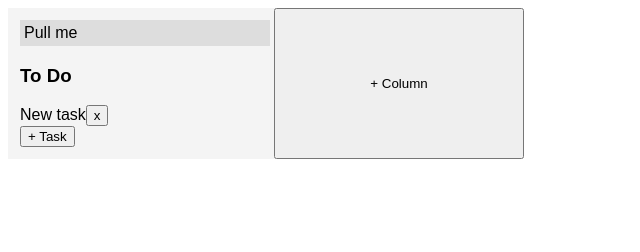
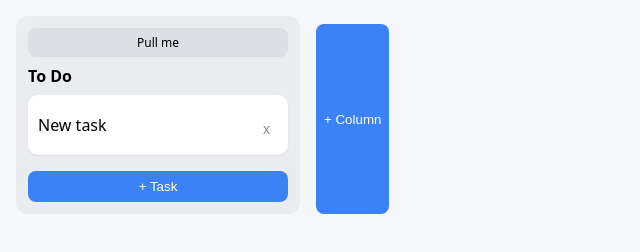
Before and after one commit to CookLe123/kanban-webpack, a website built with webpack: page src/index.html in a window 1280 px wide. Both pictures are taken after a click on the button "+ Task". Shown: the whole page, without its empty margins (0-640 px from the left). Built offline with nearby package versions, Linux system fonts and the light colour scheme.

Commit message:
базовая стилистика

```diff
--- a/src/styles/main.css
+++ b/src/styles/main.css
@@ -1,42 +1,124 @@
 body {
-  font-family: sans-serif;
+  font-family:
+    system-ui,
+    -apple-system,
+    sans-serif;
+  background: #f6f7fb;
+  margin: 0;
 }
 
 .board {
-  display: grid;
-  grid-template-columns: repeat(6, 250px);
+  display: flex;
   gap: 16px;
+  padding: 16px;
+  overflow-x: auto;
 }
 
 .column {
-  background: #f4f4f4;
+  background: #ebecf0;
   padding: 12px;
-  width: 250px;
-  transition: 0.2s;
+  width: 260px;
+  border-radius: 12px;
+  display: flex;
+  flex-direction: column;
+  max-height: 90vh;
+  transition: all 0.2s ease;
+}
+
+.column:hover {
+  background: #e3e4e8;
 }
 
 .column.active-left {
-  border-left: 4px solid blue;
+  box-shadow: inset 4px 0 0 #3b82f6;
 }
 
 .column.active-right {
-  border-right: 4px solid blue;
+  box-shadow: inset -4px 0 0 #3b82f6;
 }
 
-.task {
-}
-
-.dragging {
-  opacity: 0.5;
+.column h3 {
+  margin: 0 0 8px;
+  font-size: 16px;
+  font-weight: 600;
+  cursor: pointer;
 }
 
 .draggableZone {
   cursor: grab;
-  padding: 4px;
-  background: #ddd;
+  padding: 6px;
+  background: #dcdfe4;
+  border-radius: 8px;
   margin-bottom: 8px;
+  text-align: center;
+  font-size: 12px;
+  transition: background 0.2s;
+}
+
+.draggableZone:hover {
+  background: #cfd3da;
 }
 
 .draggableZone:active {
   cursor: grabbing;
 }
+
+.task {
+  background: white;
+  padding: 10px;
+  border-radius: 10px;
+  margin-bottom: 8px;
+  box-shadow: 0 1px 2px rgba(0, 0, 0, 0.08);
+  cursor: grab;
+  transition: all 0.15s ease;
+  display: flex;
+  justify-content: space-between;
+  align-items: center;
+}
+
+.task:hover {
+  transform: translateY(-1px);
+  box-shadow: 0 4px 10px rgba(0, 0, 0, 0.1);
+}
+
+.task.dragging {
+  opacity: 0.4;
+  transform: rotate(2deg) scale(1.03);
+}
+
+.task button {
+  background: transparent;
+  border: none;
+  cursor: pointer;
+  color: #888;
+  font-size: 14px;
+  transition: 0.2s;
+}
+
+.task button:hover {
+  color: #e11d48;
+}
+
+button {
+  margin-top: 8px;
+  padding: 8px;
+  border-radius: 8px;
+  border: none;
+  background: #3b82f6;
+  color: white;
+  cursor: pointer;
+  transition: 0.2s;
+}
+
+button:hover {
+  background: #2563eb;
+}
+
+button:active {
+  transform: scale(0.97);
+}
+
+.dragging-column {
+  opacity: 0.5;
+  transform: scale(0.98);
+}
```
